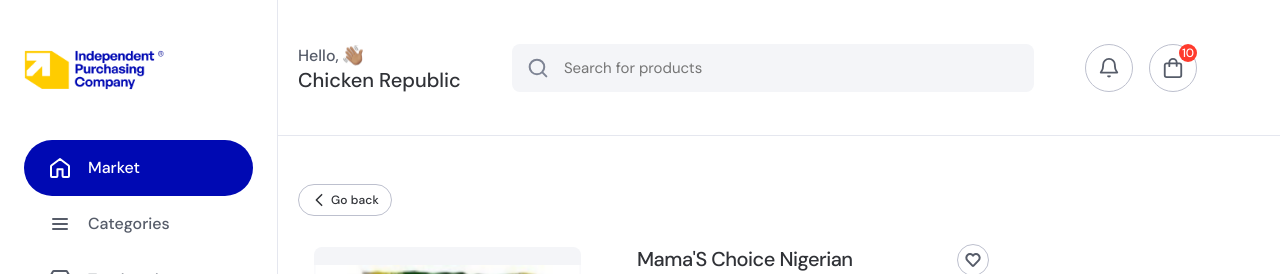
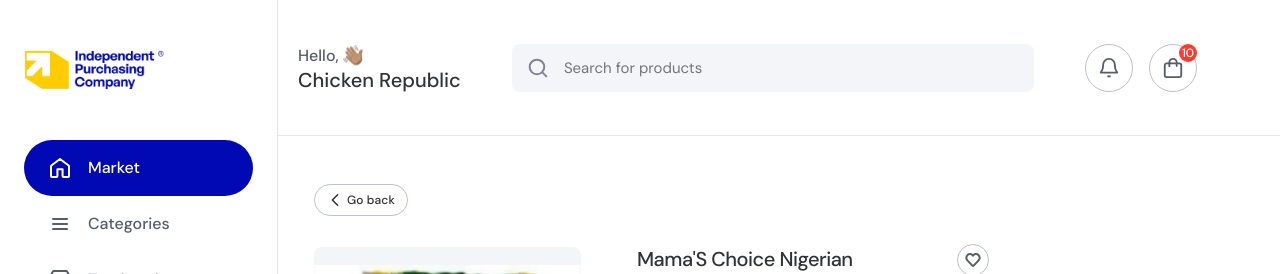
Before and after one commit to kaiser54/ipc-product-main, a Nuxt app: page /dashboard/market/1 in a window 1280 px wide. Shown: the top 274 px of the page. Built offline with nearby package versions, Linux system fonts and the light colour scheme.

Commit message:
promt alert is added to market page only

```diff
--- a/pages/dashboard/market/_product.vue
+++ b/pages/dashboard/market/_product.vue
@@ -50,7 +50,7 @@
         </div>
       </div>
     </div>
-    <goback style="margin-top: 28px" />
+    <goback style="margin-top: 28px; margin-left: 16px" />
     <div class="product-detail-con">
       <div class="mobile-product-details" v-if="mobile">
         <productCarousel />
```
